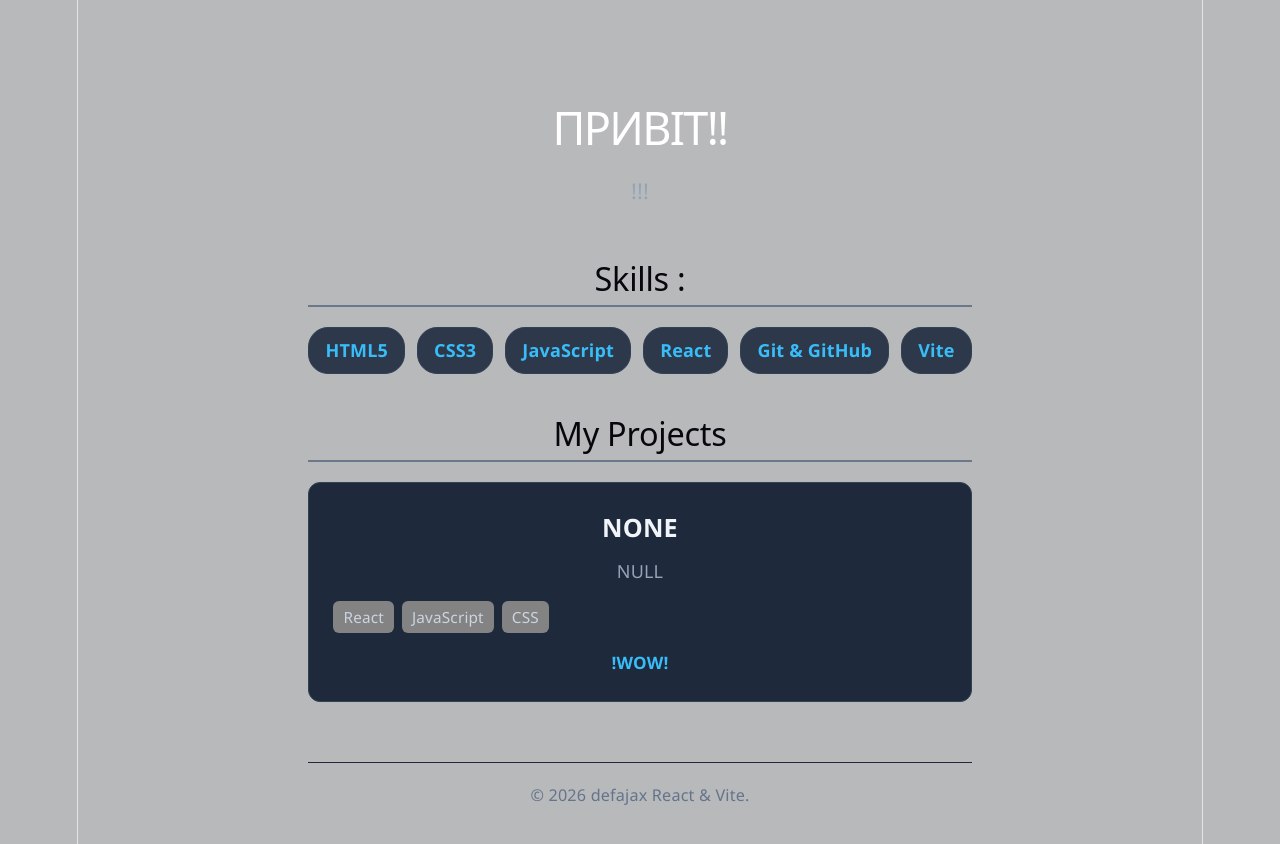
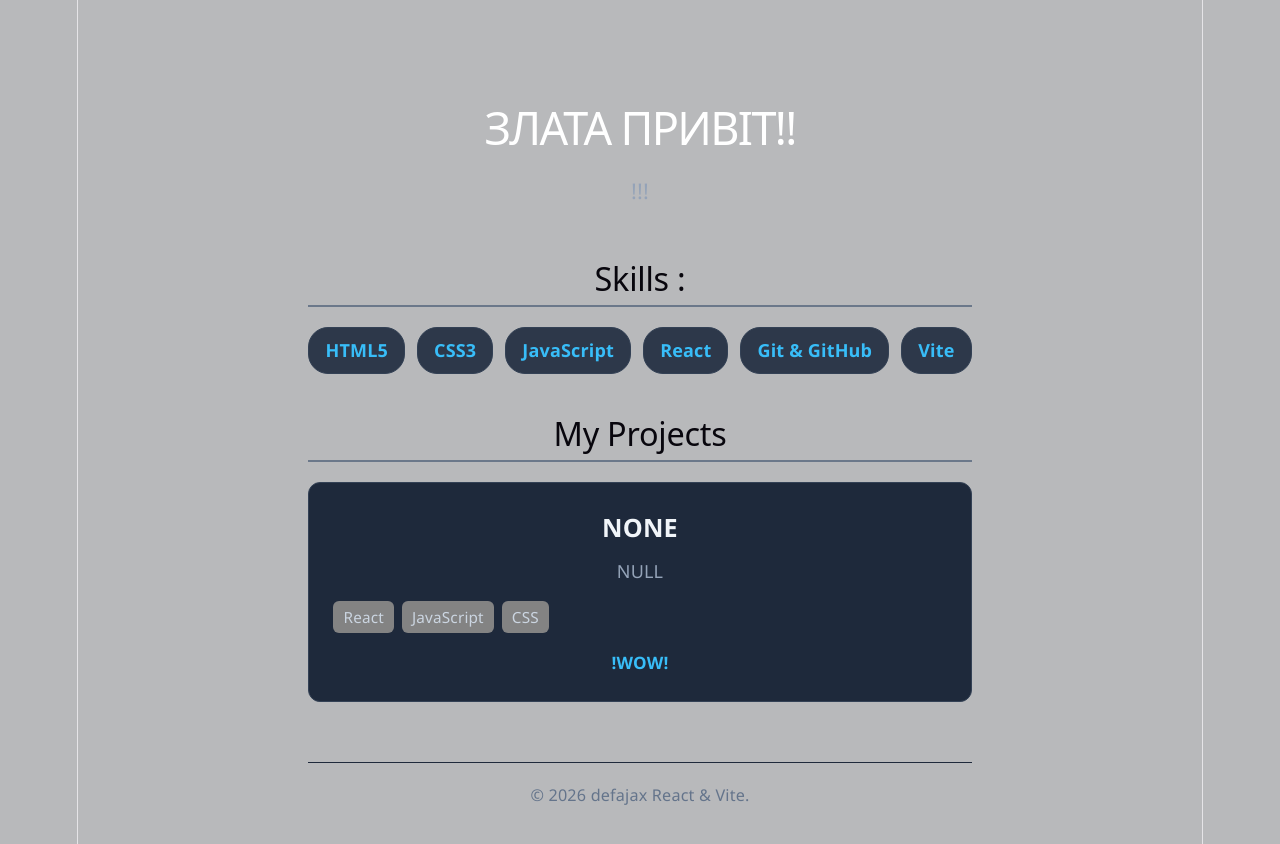
Before and after one commit to defajax/portfolio, a React app: page / in a window 1280 px wide. Shown: the top 844 px of the page. Built offline with nearby package versions, Linux system fonts and the light colour scheme; the HTML template or start-up script is replaced by a standard one.

Commit message:
design commit

```diff
--- a/src/App.jsx
+++ b/src/App.jsx
@@ -5,7 +5,7 @@ function App() {
     <div className="portfolio-container">
       {/* Шапка / Hero */}
       <header className="hero">
-        <h1>ПРИВIТ!!</h1>
+        <h1>ЗЛАТА ПРИВIТ!!</h1>
         <p>!!!</p>
       </header>
 
```
